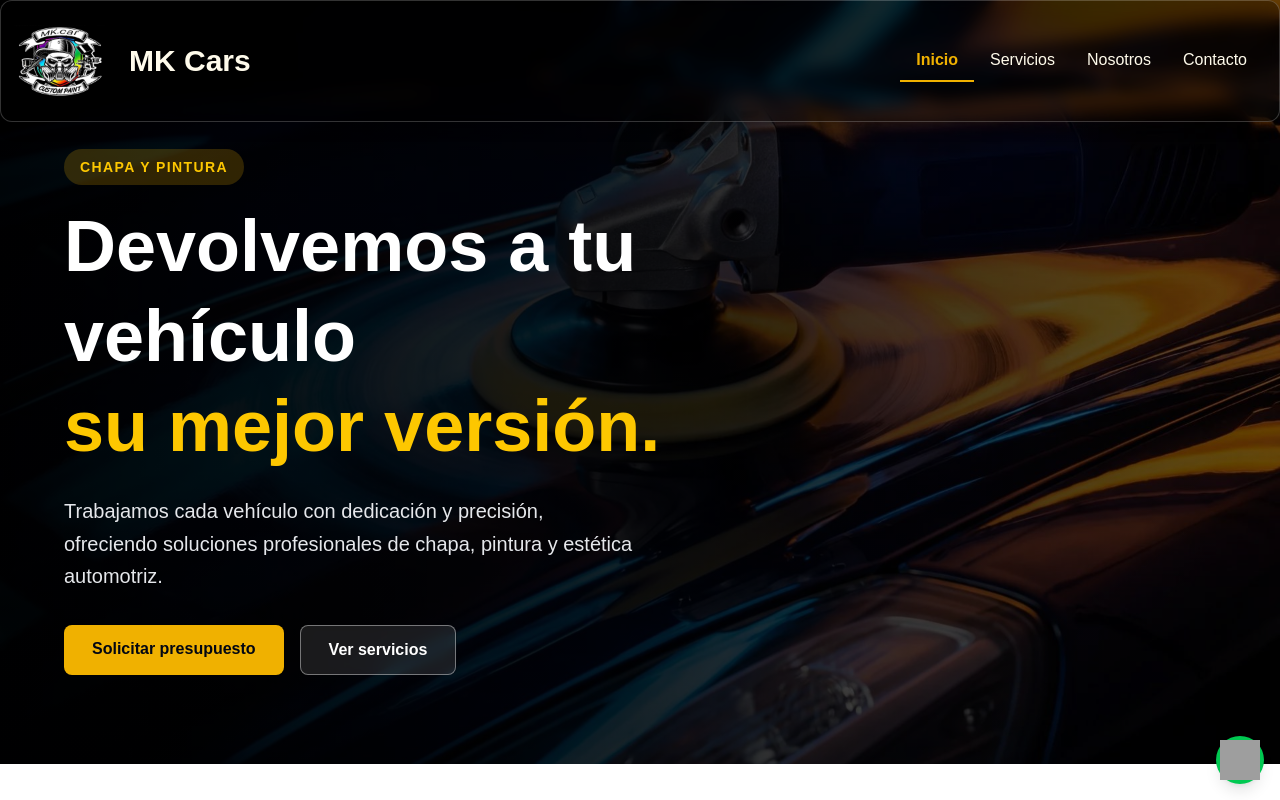
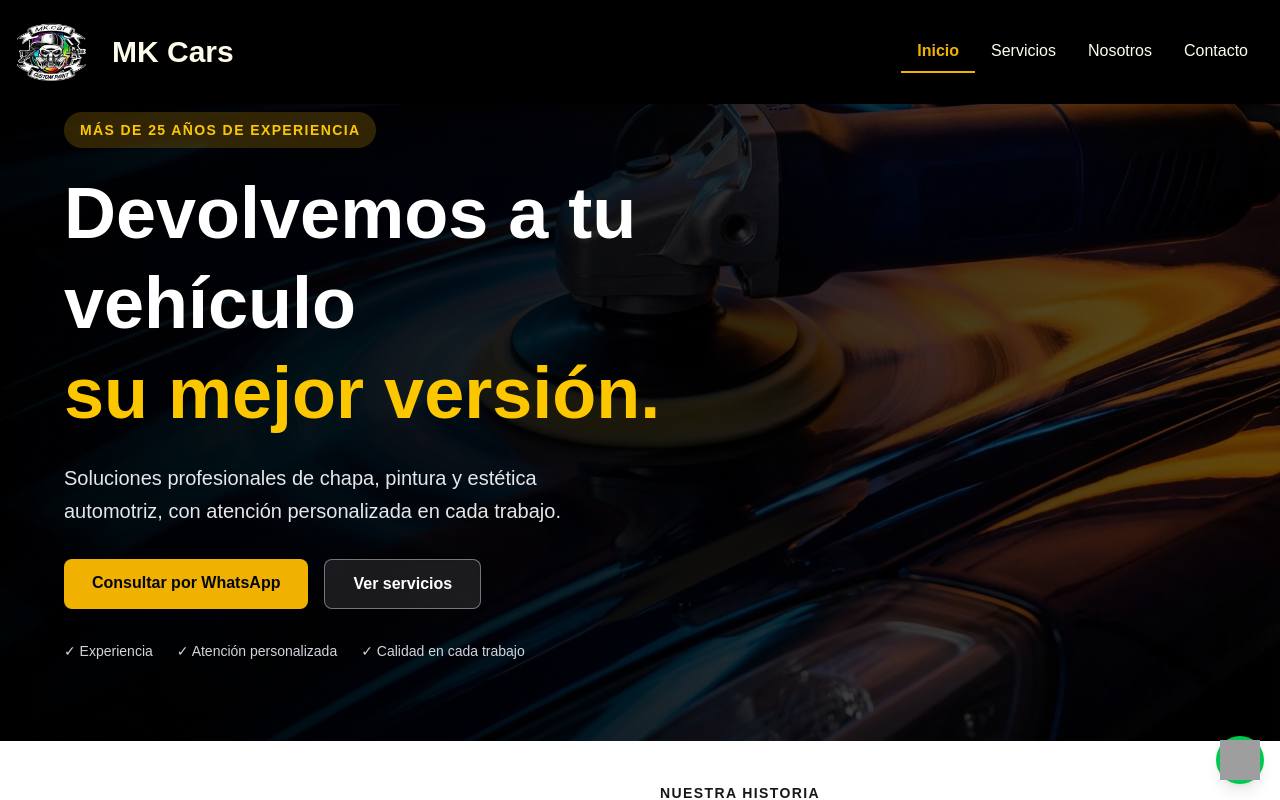
Before and after one commit to AgustinKowalczuk/Mk-LandingPage, a Next.js app in the folder taller-chapa-pintura/: page / in a window 1280 px wide. Shown: the top 800 px of the page. Built offline with nearby package versions, Linux system fonts and the light colour scheme; grey boxes are pictures that could not be loaded.

Commit message:
Hero Modification and navigate to Services Charged

```diff
--- a/taller-chapa-pintura/src/app/layout.tsx
+++ b/taller-chapa-pintura/src/app/layout.tsx
@@ -14,7 +14,8 @@ const geistMono = Geist_Mono({
 
 export const metadata: Metadata = {
   title: "Mk-Cars",
-  description: "Taller de chapa y pintura especializado en reparación y mantenimiento de vehículos.",
+  description:
+    "Taller de chapa y pintura especializado en reparación y mantenimiento de vehículos.",
 };
 
 export default function RootLayout({ children }: LayoutProps<"/">) {
--- a/taller-chapa-pintura/src/app/page.tsx
+++ b/taller-chapa-pintura/src/app/page.tsx
@@ -3,7 +3,7 @@
 import WhatsAppButton from "@/components/WppButton";
 import Navbar from "@/components/Navbar";
 import { useEffect, useState } from "react";
-import renderContent from "@/utils";
+import { renderContent } from "@/utils";
 import Footer from "@/components/Footer";
 import Hero from "@/components/Hero";
 
@@ -27,16 +27,9 @@ export default function Home() {
     };
   }, []);
 
-  useEffect(() => {
-    console.log({
-      isOpen,
-      navigateTo,
-    });
-  }, [isOpen, navigateTo]);
-
   return (
     <main>
-      <header className="absolute top-0 left-0 z-50 w-full">
+      <header className="fixed top-0 right-0 z-10 w-full">
         <Navbar
           isOpen={isOpen}
           setIsOpen={setIsOpen}
@@ -44,6 +37,7 @@ export default function Home() {
         />
       </header>
 
+      <div className="mt-8">
         <div
           style={{
             opacity: heroOpacity,
@@ -51,9 +45,10 @@ export default function Home() {
           }}
           className="transition-opacity duration-100"
         >
-        {navigateTo === "/" && <Hero />}
+          {navigateTo === "/" && <Hero setNavigateTo={setNavigateTo} />}
         </div>
         {renderContent(navigateTo)}
+      </div>
 
       <WhatsAppButton />
 
--- a/taller-chapa-pintura/src/components/About.tsx
+++ b/taller-chapa-pintura/src/components/About.tsx
@@ -8,7 +8,7 @@ const About = () => {
             <img
               src="/images/hero/hero-car.jpg"
               alt="Taller de chapa y pintura"
-              className="w-full aspect-[4/3] object-cover rounded-lg"
+              className="w-full aspect-4/3 object-cover rounded-lg"
             />
           </div>
 
--- a/taller-chapa-pintura/src/components/Hero.tsx
+++ b/taller-chapa-pintura/src/components/Hero.tsx
@@ -1,60 +1,80 @@
+import { workshop } from "@/data/workshop";
+import Link from "next/link";
+import { Dispatch, SetStateAction } from "react";
 const ilustrativeImg = "/images/hero/hero-car.jpg";
 
-const Hero = () => {
+const Hero = ({
+  setNavigateTo,
+}: {
+  setNavigateTo: Dispatch<SetStateAction<string>>;
+}) => {
+  const links = {
+    servicesLink: "/#servicios",
+    whatsapp: `https://wa.me/${workshop.whatsapp}`,
+  };
+
   return (
-    <section className="relative min-h-[calc(100vh-96px)] overflow-hidden bg-gray-950 sm:pt-15">
-
+    <section className="relative min-h-[calc(100vh-96px)] overflow-hidden bg-gray-950">
+      {/* Background */}
       <div className="absolute inset-0">
         <img
           src={ilustrativeImg}
-          alt="Profesional realizando pulido automotriz"
+          alt="Trabajo de pulido y estética automotriz"
           className="h-full w-full object-cover"
         />
 
         <div className="absolute inset-0 bg-black/60" />
-
         <div className="absolute inset-0 bg-linear-to-r from-black/90 via-black/60 to-transparent" />
       </div>
 
+      {/* Content */}
       <div className="relative z-10 mx-auto flex min-h-[calc(100vh-96px)] max-w-7xl items-center px-6 py-20 sm:px-10 lg:px-16">
-
         <main className="max-w-2xl text-white">
-
-          <span className="mb-4 inline-block rounded-full bg-yellow-500/20 px-4 py-2 text-sm font-semibold uppercase tracking-widest text-yellow-400">
-            Chapa y pintura
+          {/* Experience */}
+          <span className="mb-5 inline-block rounded-full bg-yellow-500/20 px-4 py-2 text-sm font-semibold uppercase tracking-widest text-yellow-400">
+            Más de 25 años de experiencia
           </span>
 
+          {/* Title */}
           <h1 className="text-5xl font-bold leading-tight sm:text-6xl lg:text-7xl">
             Devolvemos a tu vehículo
-            <span className="block text-yellow-400">
-              su mejor versión.
-            </span>
+            <span className="block text-yellow-400">su mejor versión.</span>
           </h1>
 
+          {/* Description */}
           <p className="mt-6 max-w-xl text-lg leading-relaxed text-gray-200 sm:text-xl">
-            Trabajamos cada vehículo con dedicación y precisión,
-            ofreciendo soluciones profesionales de chapa, pintura
-            y estética automotriz.
+            Soluciones profesionales de chapa, pintura y estética automotriz,
+            con atención personalizada en cada trabajo.
           </p>
 
+          {/* Actions */}
           <div className="mt-8 flex flex-col gap-4 sm:flex-row">
-
             <a
-              href="#contacto"
+              href={links.whatsapp}
+              target="_blank"
+              rel="noopener noreferrer"
               className="rounded-lg bg-yellow-500 px-7 py-3 text-center font-bold text-gray-950 transition hover:bg-yellow-400"
             >
-              Solicitar presupuesto
+              Consultar por WhatsApp
             </a>
 
-            <a
-              href="#servicios"
+            <Link
+              href={links.servicesLink}
+              onClick={()=>{
+                setNavigateTo("/#servicios")
+              }}
               className="rounded-lg border border-white/40 bg-white/10 px-7 py-3 text-center font-semibold text-white backdrop-blur-sm transition hover:bg-white/20"
             >
               Ver servicios
-            </a>
-
+            </Link>
           </div>
 
+          {/* Trust indicators */}
+          <div className="mt-8 flex flex-wrap gap-x-6 gap-y-2 text-sm text-gray-300">
+            <span>✓ Experiencia</span>
+            <span>✓ Atención personalizada</span>
+            <span>✓ Calidad en cada trabajo</span>
+          </div>
         </main>
       </div>
     </section>
--- a/taller-chapa-pintura/src/components/Navbar.tsx
+++ b/taller-chapa-pintura/src/components/Navbar.tsx
@@ -29,7 +29,7 @@ export default function Navbar({
   };
 
   return (
-    <nav className="bg-black/30 backdrop-blur-sm border border-white/20 rounded-xl shadow-lg flex flex-col sm:flex-row justify-between items-center w-full">
+    <nav className="bg-black flex flex-col sm:flex-row justify-between items-center w-full">
       {/* LOGO */}
       <section className="p-3 rounded-md flex items-center justify-between w-full sm:w-auto">
         <Link
@@ -46,7 +46,7 @@ export default function Navbar({
           <img
             src="/icons/Logo.jpg"
             alt="Logo"
-            className="w-24 h-24 rounded-2xl sm:block hidden"
+            className="w-20 h-20 rounded-2xl sm:block hidden"
           />
 
           <h2 className="sm:block hidden text-amber-50 text-3xl font-bold">
--- a/taller-chapa-pintura/src/components/Services.tsx
+++ b/taller-chapa-pintura/src/components/Services.tsx
@@ -1,17 +1,83 @@
-
+import { services } from "@/data/workshop";
 const Services = () => {
   return (
-    <div className="flex flex-col items-center justify-center min-h-screen py-2">
-        <main className="flex flex-col items-center justify-center w-full flex-1 px-20 text-center">
-            <h1 className="text-6xl font-bold">
-                Services Page
-            </h1>
-            <p className="mt-3 text-2xl">
-                This is the Services page of the application.
-            </p>
-        </main>
-    </div>
+    <section
+      id="servicios"
+      className="bg-gray-100 px-6 py-20 sm:px-10 lg:px-16"
+    >
+      <div className="mx-auto max-w-7xl pt-10">
+        {/* Header */}
+        <div className="mx-auto max-w-2xl text-center ">
+          <span className="text-sm font-semibold uppercase tracking-widest text-yellow-600">
+            Nuestros servicios
+          </span>
+
+          <h2 className="mt-3 text-4xl font-bold text-gray-950 sm:text-5xl">
+            Todo lo que tu vehículo necesita.
+          </h2>
+
+          <p className="mt-5 text-lg leading-relaxed text-gray-600">
+            Soluciones profesionales de chapa, pintura y estética automotriz
+            para devolverle a tu vehículo su mejor aspecto.
+          </p>
+        </div>
+
+        {/* Services */}
+        <div className="mt-12 grid gap-6 md:grid-cols-2 lg:grid-cols-3">
+          {services.map((service) => (
+            <article
+              key={service.title}
+              className="group rounded-2xl border border-gray-200 bg-white p-8 shadow-sm transition duration-300 hover:-translate-y-1 hover:shadow-lg"
+            >
+              {/* Icon */}
+              <div className="flex h-14 w-14 items-center justify-center rounded-xl bg-yellow-500/15 text-3xl">
+                {service.icon}
+              </div>
+
+              {/* Title */}
+              <h3 className="mt-6 text-2xl font-bold text-gray-950">
+                {service.title}
+              </h3>
+
+              {/* Description */}
+              <p className="mt-3 leading-relaxed text-gray-600">
+                {service.description}
+              </p>
+
+              {/* Items */}
+              <ul className="mt-6 space-y-3">
+                {service.items.map((item) => (
+                  <li
+                    key={item}
+                    className="flex items-center gap-3 text-sm text-gray-700"
+                  >
+                    <span className="text-yellow-500">✓</span>
+                    {item}
+                  </li>
+                ))}
+              </ul>
+            </article>
+          ))}
+        </div>
+
+        {/* CTA */}
+        <div className="mt-12 text-center">
+          <p className="mb-4 text-gray-600">
+            ¿No estás seguro de qué servicio necesitás?
+          </p>
+
+          <a
+            href="https://wa.me/TUNUMERO"
+            target="_blank"
+            rel="noopener noreferrer"
+            className="inline-flex rounded-lg bg-yellow-500 px-7 py-3 font-bold text-gray-950 transition hover:bg-yellow-400"
+          >
+            Consultar por WhatsApp
+          </a>
+        </div>
+      </div>
+    </section>
   );
-}
+};
 
 export default Services;
--- a/taller-chapa-pintura/src/data/workshop.ts
+++ b/taller-chapa-pintura/src/data/workshop.ts
@@ -4,3 +4,42 @@ export const workshop = {
   address: process.env.NEXT_PUBLIC_WORKSHOP_ADDRESS,
   message: process.env.NEXT_PUBLIC_MESSAGE_WHATSAPP,
 };
+
+export const services = [
+  {
+    icon: "🚗",
+    title: "Chapa y reparación",
+    description:
+      "Reparamos golpes, abolladuras y daños en distintas partes de la carrocería.",
+    items: [
+      "Reparación de golpes",
+      "Trabajos de chapa",
+      "Paragolpes",
+      "Desarme y armado",
+    ],
+  },
+  {
+    icon: "🎨",
+    title: "Pintura automotriz",
+    description:
+      "Recuperamos el aspecto de tu vehículo con trabajos de pintura y restauración.",
+    items: [
+      "Pintura de piezas",
+      "Reparación de pintura",
+      "Restauración",
+    ],
+  },
+  {
+    icon: "✨",
+    title: "Estética automotriz",
+    description:
+      "Detalles que ayudan a recuperar la apariencia y el cuidado de tu vehículo.",
+    items: [
+      "Pulido",
+      "Renovación de ópticas",
+      "Lavado de interiores",
+      "Detalles estéticos",
+      "Renovacion de plasticos"
+    ],
+  }
+]
```
Also changed, not shown: taller-chapa-pintura/src/utils.ts (+18 -10 lines). Lines whose indentation alone changed are shown as unchanged.
